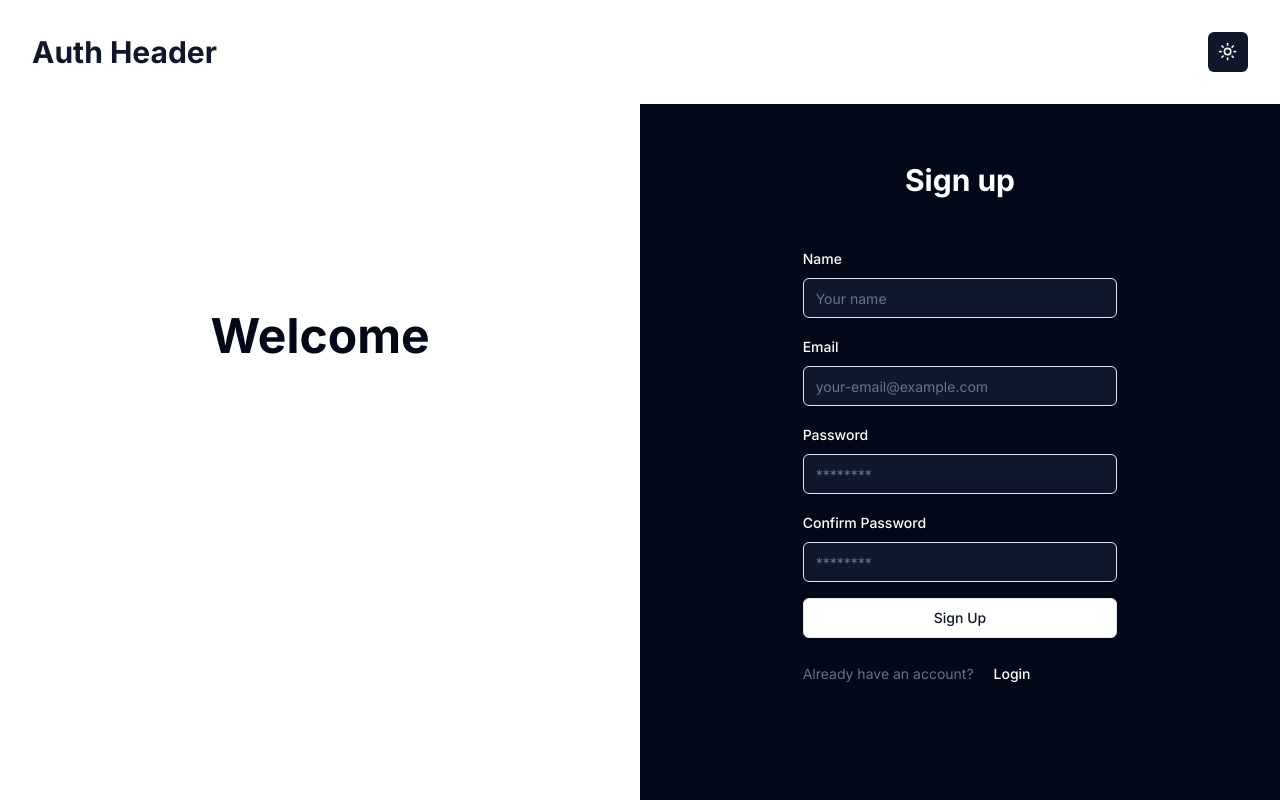
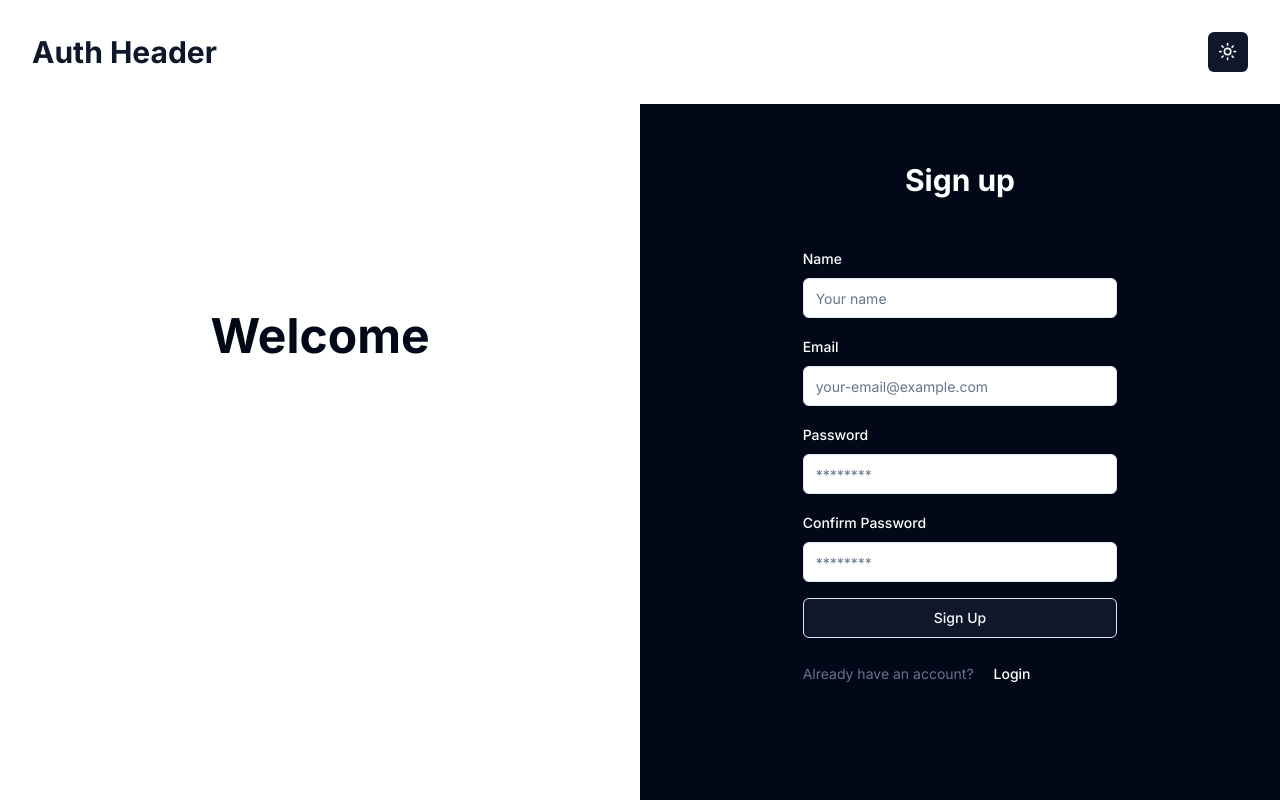
Before and after one commit to Lanzavecchia-Agustin/next-js-boiler, a Next.js app: page /signup in a window 1280 px wide. Built offline with nearby package versions, Linux system fonts and the light colour scheme.

Commit message:
Added the general loading and error pages, also I fix some styles on singIn and signUp forms [the inputs and the buttons styles]

```diff
--- a/src/app/(noAuth)/(components)/LoginForm.js
+++ b/src/app/(noAuth)/(components)/LoginForm.js
@@ -52,7 +52,7 @@
                   type="email"
                   placeholder="your-email@example.com"
                   {...field}
-                  className="bg-primary text-background"
+                  className="text-primary"
                 />
               </FormControl>
               <FormMessage />
@@ -71,7 +71,7 @@
                   type="password"
                   placeholder="********"
                   {...field}
-                  className="bg-primary text-background"
+                  className="text-primary"
                 />
               </FormControl>
               <FormMessage />
@@ -88,7 +88,11 @@
           </Link>
         </div>
 
-        <Button type="submit" variant="outline" className="w-full text-primary">
+        <Button
+          type="submit"
+          variant="outline"
+          className="w-full bg-primary text-primary-foreground"
+        >
           Login
         </Button>
 
--- a/src/app/(noAuth)/(components)/SignUpForm.js
+++ b/src/app/(noAuth)/(components)/SignUpForm.js
@@ -62,7 +62,7 @@
                 <Input
                   placeholder="Your name"
                   {...field}
-                  className="text-background bg-primary"
+                  className="text-primary"
                 />
               </FormControl>
               <FormMessage />
@@ -81,7 +81,7 @@
                   type="email"
                   placeholder="your-email@example.com"
                   {...field}
-                  className="text-background bg-primary"
+                  className="text-primary"
                 />
               </FormControl>
               <FormMessage />
@@ -100,7 +100,7 @@
                   type="password"
                   placeholder="********"
                   {...field}
-                  className="text-background bg-primary"
+                  className="text-primary"
                 />
               </FormControl>
               <FormMessage />
@@ -119,7 +119,7 @@
                   type="password"
                   placeholder="********"
                   {...field}
-                  className="text-background bg-primary"
+                  className="text-primary"
                 />
               </FormControl>
               <FormMessage />
@@ -127,7 +127,11 @@
           )}
         />
 
-        <Button type="submit" variant="outline" className="w-full text-primary">
+        <Button
+          type="submit"
+          variant="outline"
+          className="w-full bg-primary text-primary-foreground"
+        >
           Sign Up
         </Button>
 
--- /dev/null
+++ b/src/app/error.js
@@ -0,0 +1,26 @@
+'use client';
+
+import { Button } from '@/components/ui/button';
+import Link from 'next/link';
+
+export default function ErrorPage() {
+  return (
+    <div className="flex min-h-[100dvh] flex-col items-center justify-center bg-background px-4 py-12 sm:px-6 lg:px-8">
+      <div className="max-w-md mx-auto text-center">
+        <div className="w-12 h-12 mx-auto text-primary" />
+        <h1 className="mt-4 text-3xl font-bold tracking-tight text-foreground sm:text-4xl">
+          Oops, something went wrong!
+        </h1>
+        <p className="mt-4 text-muted-foreground">
+          We're sorry, but an unexpected error has occurred. Please try again
+          later or contact support if the issue persists.
+        </p>
+        <div className="mt-6">
+          <Link href="/" prefetch={false}>
+            <Button>Go to Homepage</Button>
+          </Link>
+        </div>
+      </div>
+    </div>
+  );
+}
--- /dev/null
+++ b/src/app/loading.js
@@ -0,0 +1,12 @@
+export default function Loading() {
+  return (
+    <div className="flex flex-col items-center justify-center h-screen space-y-4">
+      <div className="flex items-center space-x-2 animate-pulse">
+        <div className="w-4 h-4 rounded-full bg-primary" />
+        <div className="w-4 h-4 rounded-full bg-primary" />
+        <div className="w-4 h-4 rounded-full bg-primary" />
+      </div>
+      <p className="text-muted-foreground">Loading...</p>
+    </div>
+  );
+}
```
